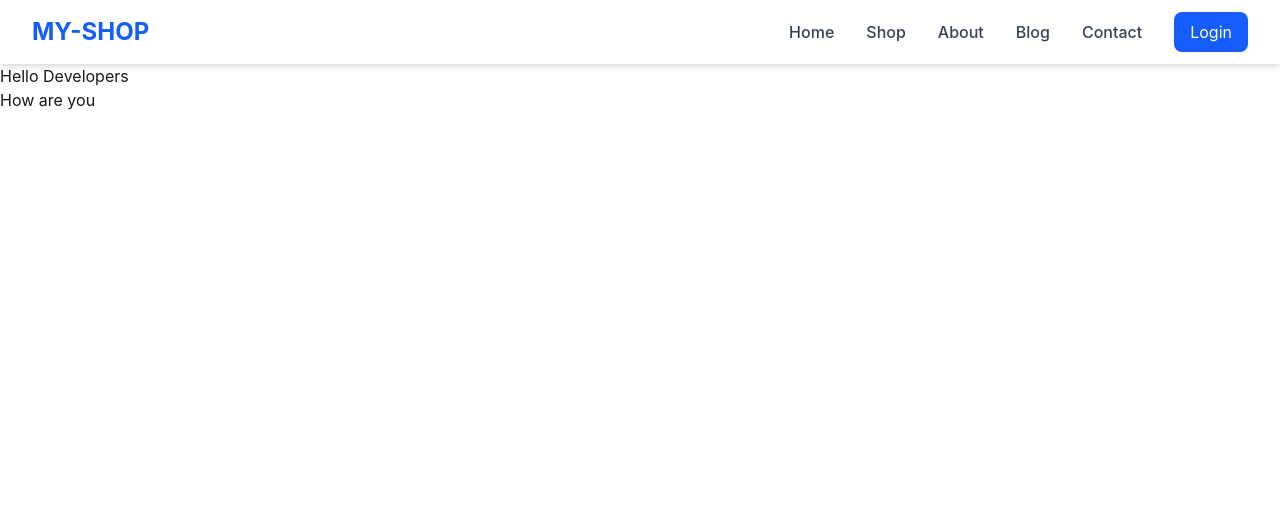
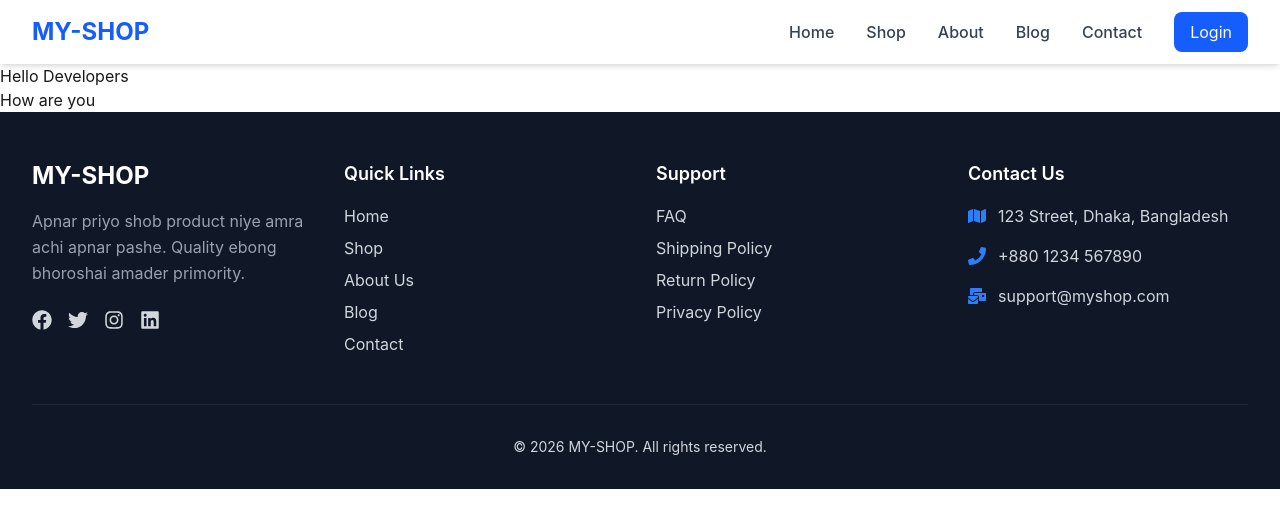
Before and after one commit to Naofel-Badsha/book-management-app, a React (Vite) app in the folder book-management-app-client/: page / in a window 1280 px wide. Shown: the top 528 px of the page. Built offline with nearby package versions, Linux system fonts and the light colour scheme.

Commit message:
added footer section

```diff
--- a/book-management-app-client/src/App.jsx
+++ b/book-management-app-client/src/App.jsx
@@ -1,4 +1,5 @@
 import "./App.css";
+import Footer from "./Shared/Footer/Footer";
 import Navbar from "./Shared/Navbar/Navbar";
 
 function App() {
@@ -7,6 +8,7 @@ function App() {
       <Navbar />
       <h1> Hello Developers</h1>
       <h2>How are you</h2>
+      <Footer />
     </div>
   );
 }
--- /dev/null
+++ b/book-management-app-client/src/Shared/Footer/Footer.jsx
@@ -0,0 +1,127 @@
+import React from "react";
+import { FaFacebook, FaInstagram, FaLinkedin, FaMailBulk, FaMap, FaPhone, FaTwitter } from "react-icons/fa";
+
+const Footer = () => {
+  return (
+    <footer className="bg-gray-900 text-gray-300 pt-12 pb-8">
+      <div className="max-w-7xl mx-auto px-4 sm:px-6 lg:px-8">
+        <div className="grid grid-cols-1 md:grid-cols-2 lg:grid-cols-4 gap-8">
+          {/* Company Info */}
+          <div>
+            <h2 className="text-white text-2xl font-bold mb-4">MY-SHOP</h2>
+            <p className="text-gray-400 leading-relaxed">
+              Apnar priyo shob product niye amra achi apnar pashe. Quality ebong
+              bhoroshai amader primority.
+            </p>
+            <div className="flex space-x-4 mt-6">
+              <a href="#" className="hover:text-blue-500 transition-colors">
+                <FaFacebook size={20} />
+              </a>
+              <a href="#" className="hover:text-blue-400 transition-colors">
+                <FaTwitter size={20} />
+              </a>
+              <a href="#" className="hover:text-pink-500 transition-colors">
+                <FaInstagram size={20} />
+              </a>
+              <a href="#" className="hover:text-blue-700 transition-colors">
+                <FaLinkedin size={20} />
+              </a>
+            </div>
+          </div>
+
+          {/* Quick Links */}
+          <div>
+            <h3 className="text-white text-lg font-semibold mb-4">
+              Quick Links
+            </h3>
+            <ul className="space-y-2">
+              <li>
+                <a href="/" className="hover:text-white transition-colors">
+                  Home
+                </a>
+              </li>
+              <li>
+                <a href="/shop" className="hover:text-white transition-colors">
+                  Shop
+                </a>
+              </li>
+              <li>
+                <a href="/about" className="hover:text-white transition-colors">
+                  About Us
+                </a>
+              </li>
+              <li>
+                <a href="/blog" className="hover:text-white transition-colors">
+                  Blog
+                </a>
+              </li>
+              <li>
+                <a
+                  href="/contact"
+                  className="hover:text-white transition-colors"
+                >
+                  Contact
+                </a>
+              </li>
+            </ul>
+          </div>
+
+          {/* Customer Service */}
+          <div>
+            <h3 className="text-white text-lg font-semibold mb-4">Support</h3>
+            <ul className="space-y-2">
+              <li>
+                <a href="#" className="hover:text-white transition-colors">
+                  FAQ
+                </a>
+              </li>
+              <li>
+                <a href="#" className="hover:text-white transition-colors">
+                  Shipping Policy
+                </a>
+              </li>
+              <li>
+                <a href="#" className="hover:text-white transition-colors">
+                  Return Policy
+                </a>
+              </li>
+              <li>
+                <a href="#" className="hover:text-white transition-colors">
+                  Privacy Policy
+                </a>
+              </li>
+            </ul>
+          </div>
+
+          {/* Contact Info */}
+          <div>
+            <h3 className="text-white text-lg font-semibold mb-4">
+              Contact Us
+            </h3>
+            <div className="space-y-4">
+              <div className="flex items-center space-x-3">
+                <FaMap size={18} className="text-blue-500" />
+                <span>123 Street, Dhaka, Bangladesh</span>
+              </div>
+              <div className="flex items-center space-x-3">
+                <FaPhone size={18} className="text-blue-500" />
+                <span>+880 1234 567890</span>
+              </div>
+              <div className="flex items-center space-x-3">
+                <FaMailBulk size={18} className="text-blue-500" />
+                <span>support@myshop.com</span>
+              </div>
+            </div>
+          </div>
+        </div>
+
+        {/* Bottom Bar */}
+        <div className="border-t border-gray-800 mt-12 pt-8 text-center text-sm">
+          <p>&copy; {new Date().getFullYear()} MY-SHOP. All rights reserved.</p>
+        </div>
+      </div>
+    </footer>
+  );
+};
+
+export default Footer;
```
